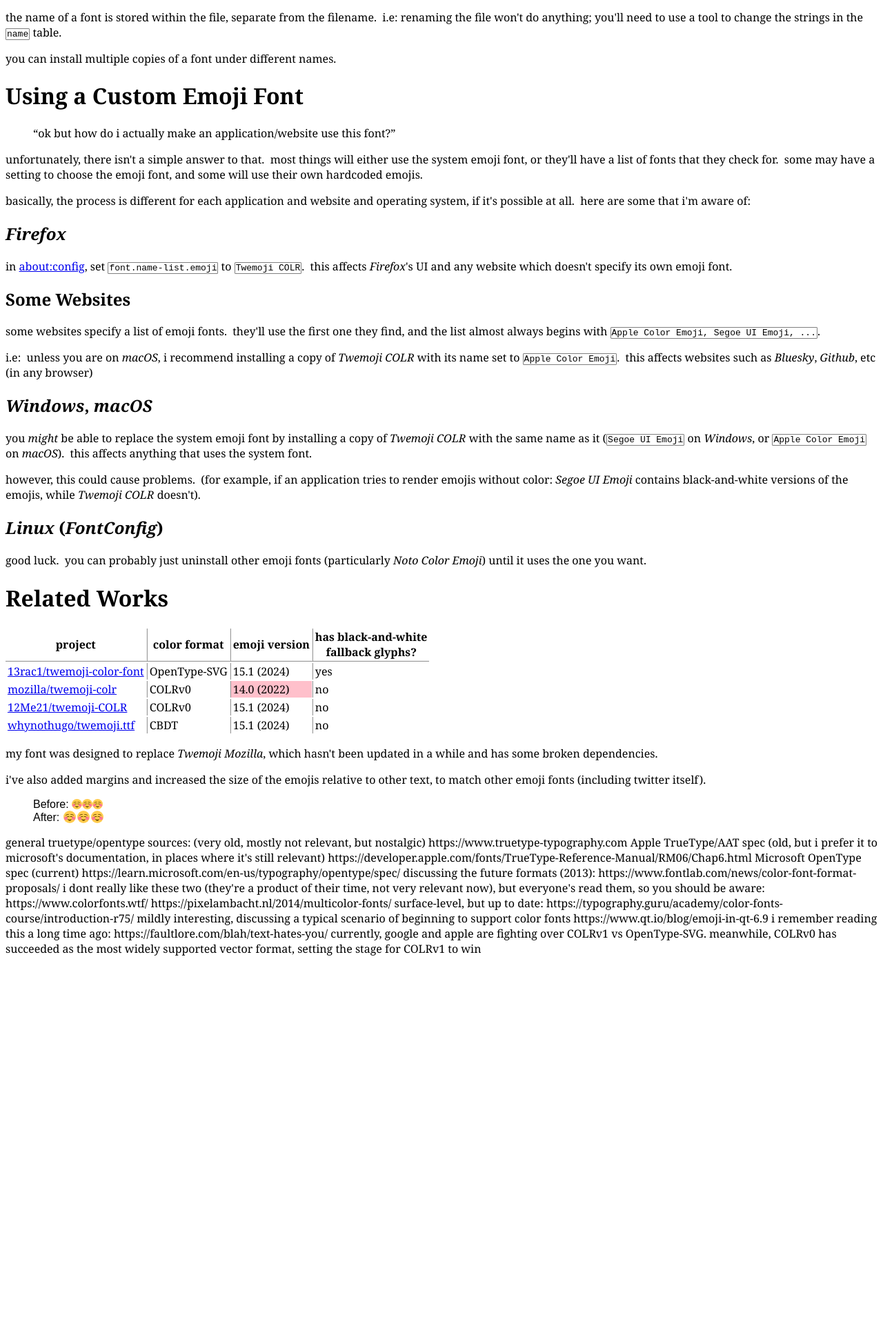
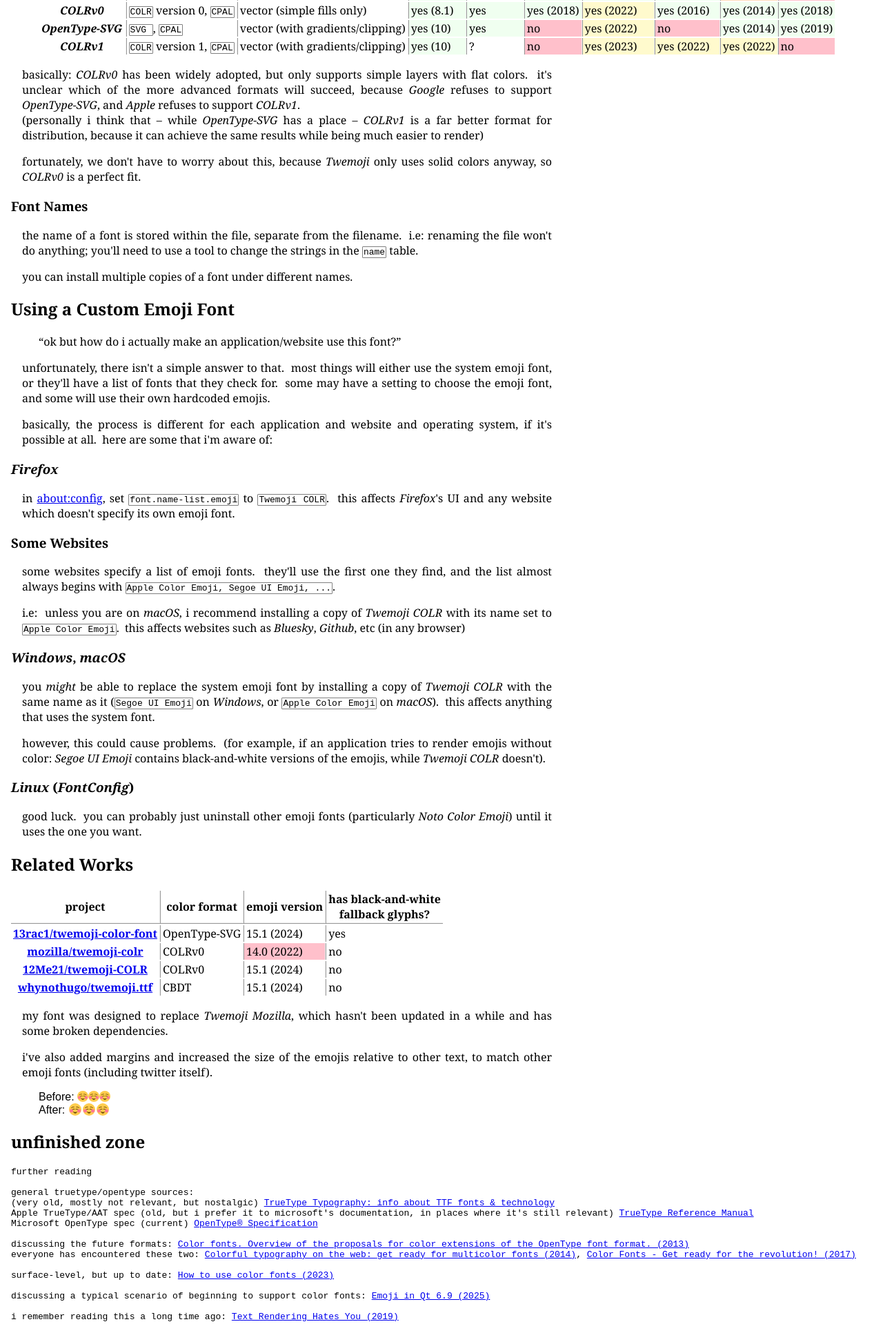
Before and after one commit to 12Me21/twemoji-COLR, a website: page readme.html in a window 1280 px wide. Shown: the part 552-2484 px from the top of the page at 69% size. Before the commit the page ends 1946 px from the top, so only its background shows below. Drawn offline with Linux system fonts and the light colour scheme.

Commit message:
update page

```diff
--- a/readme.html
+++ b/readme.html
@@ -1,6 +1,11 @@
 <!doctype html><meta charset=utf-8>
 <title>Twemoji COLR readme</title>
 <style>
+	p {
+		max-width: 8in;
+		text-align: justify;
+		margin-left: 16px;
+	}
 	code {
 		border: 1px solid gray;
 		padding: 0 1px;
@@ -8,6 +13,7 @@
 	}
 	body {
 		font-family: Georgia, serif;
+		margin: 16px;
 	}
 
 	table {
@@ -22,46 +28,53 @@
 	tr>:last-child {
 		border-right: none;
 	}
-	th {
+	thead th {
 		border-bottom: 2px ridge;
 	}
 </style>
 
 <h1><i>Twemoji COLR</i></h1>
-<p>
 
-<h1>About Fonts</h1>
-<aside><b>note:</b> when i say <q>font</q>, i technically mean <q>typeface</q>.&nbsp; (this distinction doesn't matter with emoji fonts anyway).</aside>
-<h2>Color Fonts</h2>
+<p><a href=./demo.html>demo page</a>
+<p><a href=./build/TwemojiCOLR.otf>download <code>Twemoji COLR</code> (996kB)</a>
+<p><a href=https://github.com/12Me21/twemoji-COLR.git>git repository</a>
+
+<h2>About Fonts</h2>
+<p><b>note:</b> when i say <q>font</q>, i technically mean <q>typeface</q>.&nbsp; (this distinction doesn't matter with emoji fonts anyway).
+<h3>Color Fonts</h3>
 <p>these days, emojis are usually rendered from a font file.&nbsp; nearly all fonts now use the <i>OpenType</i> format (commonly stored as <code>.ttf</code>/<code>.otf</code>/<code>.woff</code>/<code>.woff2</code> files), but it has several different ways of storing color glyphs:
 <figure>
 <table>
+	<thead>
 	<tr><th rowspan=2>common name<th rowspan=2><i>OpenType</i> tables<th rowspan=2>image type<th colspan=4>operating system and library support<th colspan=3>web browser support</tr>
 	<tr><th><i>Windows</i><th><i>macOS</i><th><i>FreeType</i><th><i>GTK</i> (<i>Cairo</i>)<th><i>Chromium</i><th><i>Firefox</i><th><i>Safari</i>
-
-	<tr><td><i>sbix</i><td><code>sbix</code><td>raster (PNG,JPEG,TIFF)
+	</thead>
+	<tr><th><i>sbix</i><td><code>sbix</code><td>raster (PNG, JPEG, TIFF)
 	<td bgcolor=honeydew>yes (10)<td bgcolor=honeydew>yes (2011)<td bgcolor=honeydew>yes (2013)<td bgcolor=honeydew>yes (2013)<td bgcolor=honeydew>yes (2018)<td bgcolor=peachpuff>local only<td bgcolor=honeydew>yes (2016)
 
-	<tr><td><i>CBDT</i><td><code>CBDT</code>, <code>CBLC</code><td>raster (bitmap,PNG)
+	<tr><th><i>CBDT</i><td><code>CBDT</code>, <code>CBLC</code><td>raster (bitmap, PNG)
 	<td bgcolor=honeydew>yes (10)<td>?<td bgcolor=honeydew>yes (2013)<td bgcolor=honeydew>yes (2013)<td bgcolor=honeydew>yes (2018)<td bgcolor=peachpuff>local only<td bgcolor=pink>no
 
-	<tr><td><i>COLRv0</i><td><code>COLR</code>(version 0), <code>CPAL</code><td>vector (flat colors only)
+	<tr><th><i>COLRv0</i><td><code>COLR</code> version 0, <code>CPAL</code><td>vector (simple fills only)
 	<td bgcolor=honeydew>yes (8.1)<td bgcolor=honeydew>yes<td bgcolor=honeydew>yes (2018)<td bgcolor=lemonchiffon>yes (2022)<td bgcolor=honeydew>yes (2016)<td bgcolor=honeydew>yes (2014)<td bgcolor=honeydew>yes (2018)
 
-	<tr><td><i>OpenType-SVG</i><td><code>SVG&nbsp;</code>, <code>CPAL</code>?<td>vector (with gradients/clipping)
+	<tr><th><i>OpenType-SVG</i><td><code>SVG&nbsp;</code>, <code>CPAL</code><td>vector (with gradients/clipping)
 	<td bgcolor=honeydew>yes (10)<td bgcolor=honeydew>yes<td bgcolor=pink>no<td bgcolor=lemonchiffon>yes (2022)<td bgcolor=pink>no<td bgcolor=honeydew>yes (2014)<td bgcolor=honeydew>yes (2019)
 
-	<tr><td><i>COLRv1</i><td><code>COLR</code>(version 1), <code>CPAL</code><td>vector (with gradients/clipping)
+	<tr><th><i>COLRv1</i><td><code>COLR</code> version 1, <code>CPAL</code><td>vector (with gradients/clipping)
 	<td bgcolor=honeydew>yes (10)<td>?<td bgcolor=pink>no<td bgcolor=lemonchiffon>yes (2023)<td bgcolor=lemonchiffon>yes (2022)<td bgcolor=lemonchiffon>yes (2022)<td bgcolor=pink>no
 	<!-- , honeydew, lemonchiffon, peachpuff, pink -->
 </table>
 </figure>
+<p>basically: <i>COLRv0</i> has been widely adopted, but only supports simple layers with flat colors.&nbsp; it's unclear which of the more advanced formats will succeed, because <i>Google</i> refuses to support <i>OpenType-SVG</i>, and <i>Apple</i> refuses to support <i>COLRv1</i>.<br>
+	(personally i think that &ndash; while <i>OpenType-SVG</i> has a place &ndash; <i>COLRv1</i> is a far better format for distribution, because it can achieve the same results while being much easier to render)
+<p>fortunately, we don't have to worry about this, because <i>Twemoji</i> only uses solid colors anyway, so <i>COLRv0</i> is a perfect fit.
 
-<h2>Font Names</h2>
+<h3>Font Names</h3>
 <p>the name of a font is stored within the file, separate from the filename.&nbsp; i.e: renaming the file won't do anything; you'll need to use a tool to change the strings in the <code>name</code> table.
 <p>you can install multiple copies of a font under different names.
 
-<h1>Using a Custom Emoji Font</h1>
+<h2>Using a Custom Emoji Font</h2>
 
 <blockquote>“ok but how do i actually make an application/website use this font?”</blockquote>
 
@@ -80,28 +93,30 @@
 
 <p>basically, the process is different for each application and website and operating system, if it's possible at all.&nbsp; here are some that i'm aware of:
 
-<h2><i>Firefox</i></h2>
+<h3><i>Firefox</i></h3>
 <p>in <a href=about:config>about:config</a>, set <code>font.name-list.emoji</code> to <code>Twemoji COLR</code>.&nbsp; this affects <i>Firefox</i>'s UI and any website which doesn't specify its own emoji font.
 
-<h2>Some Websites</h2>
+<h3>Some Websites</h3>
 <p>some websites specify a list of emoji fonts.&nbsp; they'll use the first one they find, and the list almost always begins with <code>Apple Color Emoji, Segoe UI Emoji, ...</code>.
 <p>i.e:&nbsp; unless you are on <i>macOS</i>, i recommend installing a copy of <i>Twemoji COLR</i> with its name set to <code>Apple Color Emoji</code>.&nbsp; this affects websites such as <i>Bluesky</i>, <i>Github</i>, etc (in any browser)
 
-<h2><i>Windows</i>, <i>macOS</i></h2>
+<h3><i>Windows</i>, <i>macOS</i></h3>
 <p>you <em>might</em> be able to replace the system emoji font by installing a copy of <i>Twemoji COLR</i> with the same name as it (<code>Segoe UI Emoji</code> on <i>Windows</i>, or <code>Apple Color Emoji</code> on <i>macOS</i>).&nbsp; this affects anything that uses the system font.
 <p>however, this could cause problems.&nbsp; (for example, if an application tries to render emojis without color: <i>Segoe UI Emoji</i> contains black-and-white versions of the emojis, while <i>Twemoji COLR</i> doesn't).
 
-<h2><i>Linux</i> (<i>FontConfig</i>)</h2>
+<h3><i>Linux</i> (<i>FontConfig</i>)</h3>
 <p>good luck.&nbsp; you can probably just uninstall other emoji fonts (particularly <i>Noto Color Emoji</i>) until it uses the one you want.
 
-<h1>Related Works</h1>
+<h2>Related Works</h2>
 
 <table>
-	<tr><th>project<th>color format<th>emoji version<th>has black-and-white<br>fallback glyphs?</tr>
-	<tr><td><a href=https://github.com/13rac1/twemoji-color-font>13rac1/twemoji-color-font</a><td>OpenType-SVG<td>15.1 (2024)<td>yes</tr>
-	<tr><td><a href=https://github.com/mozilla/twemoji-colr>mozilla/twemoji-colr<td>COLRv0<td bgcolor=pink>14.0 (2022)<td>no</tr>
-	<tr><td><a href=https://github.com/12Me21/twemoji-COLR>12Me21/twemoji-COLR<td>COLRv0<td>15.1 (2024)<td>no</tr>
-	<tr><td><a href=https://git.sr.ht/~whynothugo/twemoji.ttf>whynothugo/twemoji.ttf<td>CBDT<td>15.1 (2024)<td>no</tr>
+	<thead>
+		<tr><th>project<th>color format<th>emoji version<th>has black-and-white<br>fallback glyphs?</tr>
+	</thead>
+	<tr><th><a href=https://github.com/13rac1/twemoji-color-font>13rac1/twemoji-color-font</a><td>OpenType-SVG<td>15.1 (2024)<td>yes</tr>
+	<tr><th><a href=https://github.com/mozilla/twemoji-colr>mozilla/twemoji-colr</a><td>COLRv0<td bgcolor=pink>14.0 (2022)<td>no</tr>
+	<tr><th><a href=https://github.com/12Me21/twemoji-COLR>12Me21/twemoji-COLR</a><td>COLRv0<td>15.1 (2024)<td>no</tr>
+	<tr><th><a href=https://git.sr.ht/~whynothugo/twemoji.ttf>whynothugo/twemoji.ttf</a><td>CBDT<td>15.1 (2024)<td>no</tr>
 </table>
 
 <p>my font was designed to replace <i>Twemoji Mozilla</i>, which hasn't been updated in a while and has some broken dependencies.
@@ -109,25 +124,24 @@
 <p>i've also added margins and increased the size of the emojis relative to other text, to match other emoji fonts (including twitter itself).
 
 <figure style="font-family:sans-serif">
-	Before: <img src="./smiling.svg" width=15 height=15 style="vertical-align:-2px"><img src="./smiling.svg" width=15 height=15 style="vertical-align:-2px"><img src="./smiling.svg" width=15 height=15 style="vertical-align:-2px"><br>
+	Before: <img src="./smiling.svg" width=16 height=16 style="vertical-align:-2px"><img src="./smiling.svg" width=16 height=16 style="vertical-align:-2px"><img src="./smiling.svg" width=16 height=16 style="vertical-align:-2px"><br>
 After: <img src="./smiling.svg" width=18 height=18 style="vertical-align:-3px;margin:0 1px;"><img src="./smiling.svg" width=18 height=18 style="vertical-align:-3px;margin:0 1px;"><img src="./smiling.svg" width=18 height=18 style="vertical-align:-3px;margin:0 1px;">
 </figure>
 
+<h2>unfinished zone</h2>
+<pre>
+further reading
+
 general truetype/opentype sources:
-(very old, mostly not relevant, but nostalgic) https://www.truetype-typography.com
-Apple TrueType/AAT spec (old, but i prefer it to microsoft's documentation, in places where it's still relevant) https://developer.apple.com/fonts/TrueType-Reference-Manual/RM06/Chap6.html
-Microsoft OpenType spec (current) https://learn.microsoft.com/en-us/typography/opentype/spec/
+(very old, mostly not relevant, but nostalgic) <a href=https://www.truetype-typography.com>TrueType Typography: info about TTF fonts &amp; technology</a>
+Apple TrueType/AAT spec (old, but i prefer it to microsoft's documentation, in places where it's still relevant) <a href=https://developer.apple.com/fonts/TrueType-Reference-Manual/RM06/Chap6.html>TrueType Reference Manual</a>
+Microsoft OpenType spec (current) <a href=https://learn.microsoft.com/en-us/typography/opentype/spec/>OpenType® Specification</a>
 
-discussing the future formats (2013): https://www.fontlab.com/news/color-font-format-proposals/
-i dont really like these two (they're a product of their time, not very relevant now), but everyone's read them, so you should be aware:
-https://www.colorfonts.wtf/
-https://pixelambacht.nl/2014/multicolor-fonts/
+discussing the future formats: <a href=https://www.fontlab.com/news/color-font-format-proposals/>Color fonts. Overview of the proposals for color extensions of the OpenType font format. (2013)</a>
+everyone has encountered these two: <a href=https://pixelambacht.nl/2014/multicolor-fonts/>Colorful typography on the web: get ready for multicolor fonts (2014)</a>, <a href=https://www.colorfonts.wtf>Color Fonts - Get ready for the revolution! (2017)</a>
 
-surface-level, but up to date: https://typography.guru/academy/color-fonts-course/introduction-r75/
+surface-level, but up to date: <a href=https://typography.guru/academy/color-fonts-course/>How to use color fonts (2023)</a>
 
-mildly interesting, discussing a typical scenario of beginning to support color fonts https://www.qt.io/blog/emoji-in-qt-6.9
+discussing a typical scenario of beginning to support color fonts: <a href=https://www.qt.io/blog/emoji-in-qt-6.9>Emoji in Qt 6.9 (2025)</a>
 
-i remember reading this a long time ago: https://faultlore.com/blah/text-hates-you/
-
-
-currently, google and apple are fighting over COLRv1 vs OpenType-SVG. meanwhile, COLRv0 has succeeded as the most widely supported vector format, setting the stage for COLRv1 to win
+i remember reading this a long time ago: <a href=https://faultlore.com/blah/text-hates-you/>Text Rendering Hates You (2019)</a>
```
